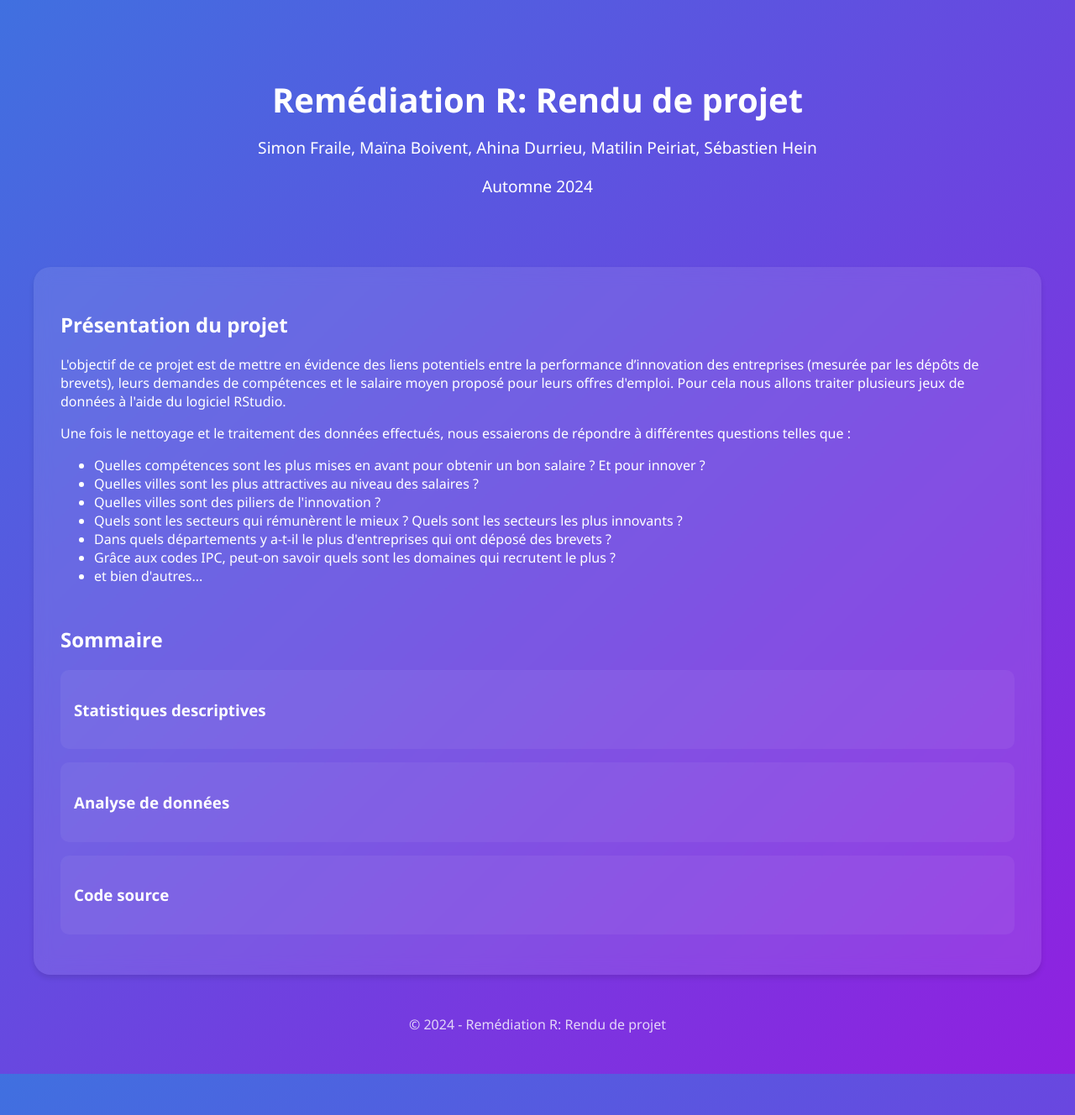
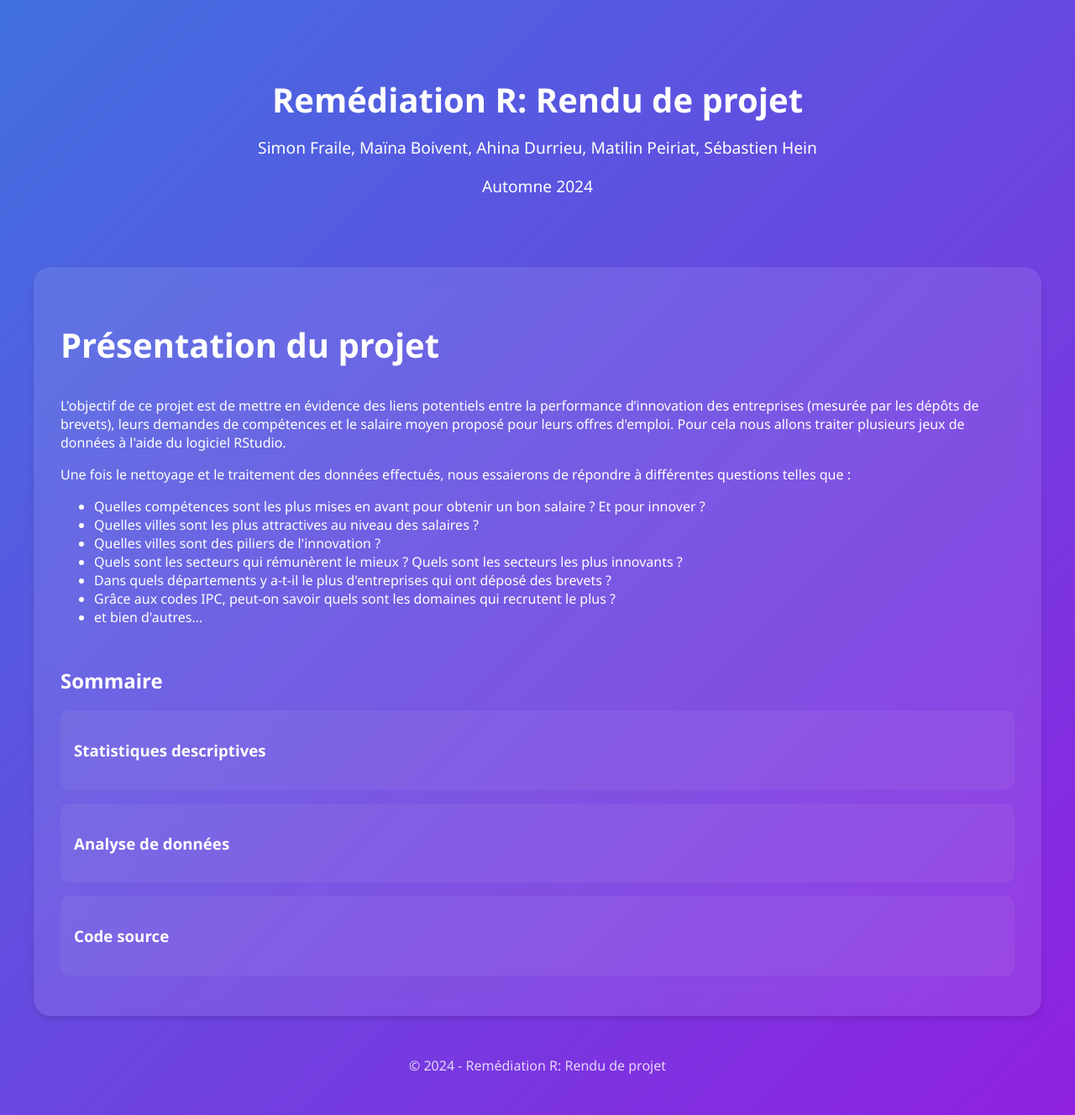
Before and after one commit to SebastienH422/ProjetR.smams, a Jekyll site: the page index.html, which Jekyll copies as it is, in a window 1280 px wide. Shown: the whole page at 84% size. Built offline with Jekyll 4.4.1, drawn with Linux system fonts in a browser that asks for light colours.

Commit message:
Update index.html

```diff
--- a/index.html
+++ b/index.html
@@ -81,7 +81,7 @@
 
         <main class="main-card">
             <section class="section">
-                <h2>Présentation du projet</h2>
+                <h2 style="font-size: 2.5rem;">Présentation du projet</h2>
                 <p>
                     L'objectif de ce projet est de mettre en évidence des liens potentiels entre la performance d’innovation des entreprises (mesurée par les dépôts de brevets), leurs demandes de compétences et le salaire moyen proposé pour leurs offres d'emploi.
                     Pour cela nous allons traiter plusieurs jeux de données à l'aide du logiciel RStudio.
@@ -102,7 +102,7 @@
 
             <section class="section">
                 <h2>Sommaire</h2>
-                <a href="statistique.md" class="nav-item">
+                <a href="statistiques.html" class="nav-item">
                     <h3>Statistiques descriptives</h3>
                 </a>
                 <a href="https://github.com/SebastienH422/ProjetR.smams/blob/Ahina/analyse.md" class="nav-item">
```
